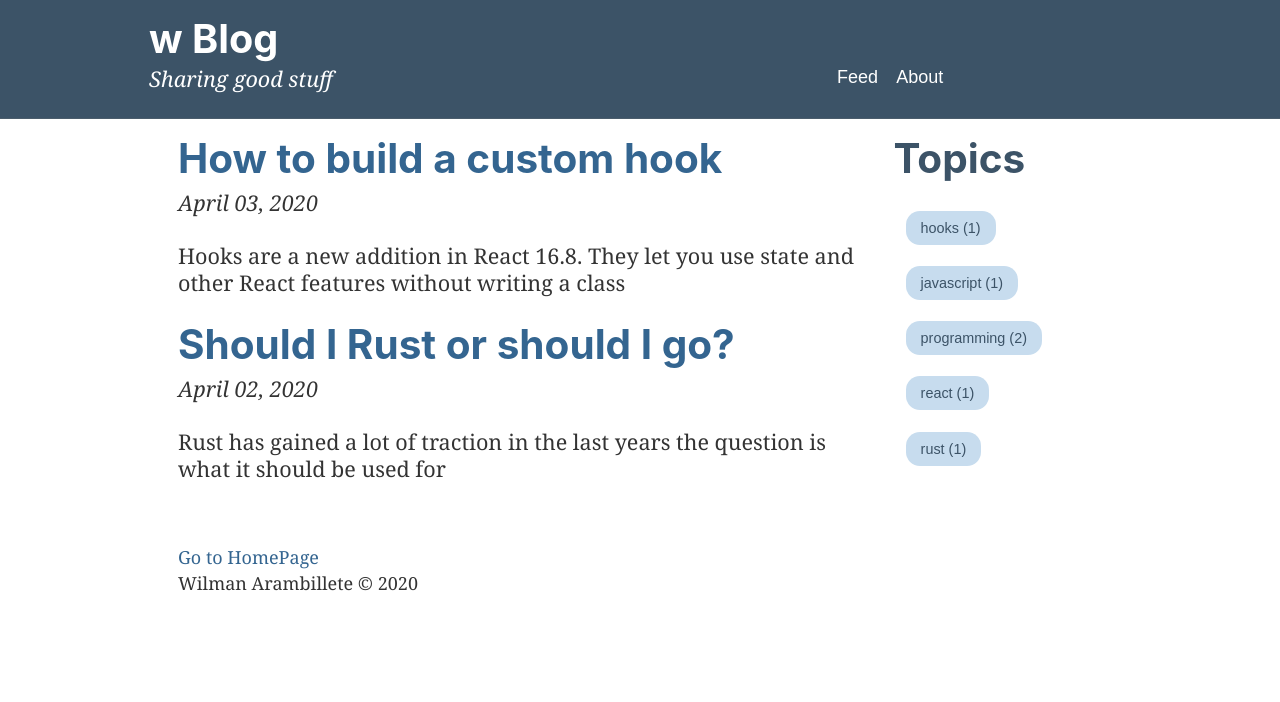
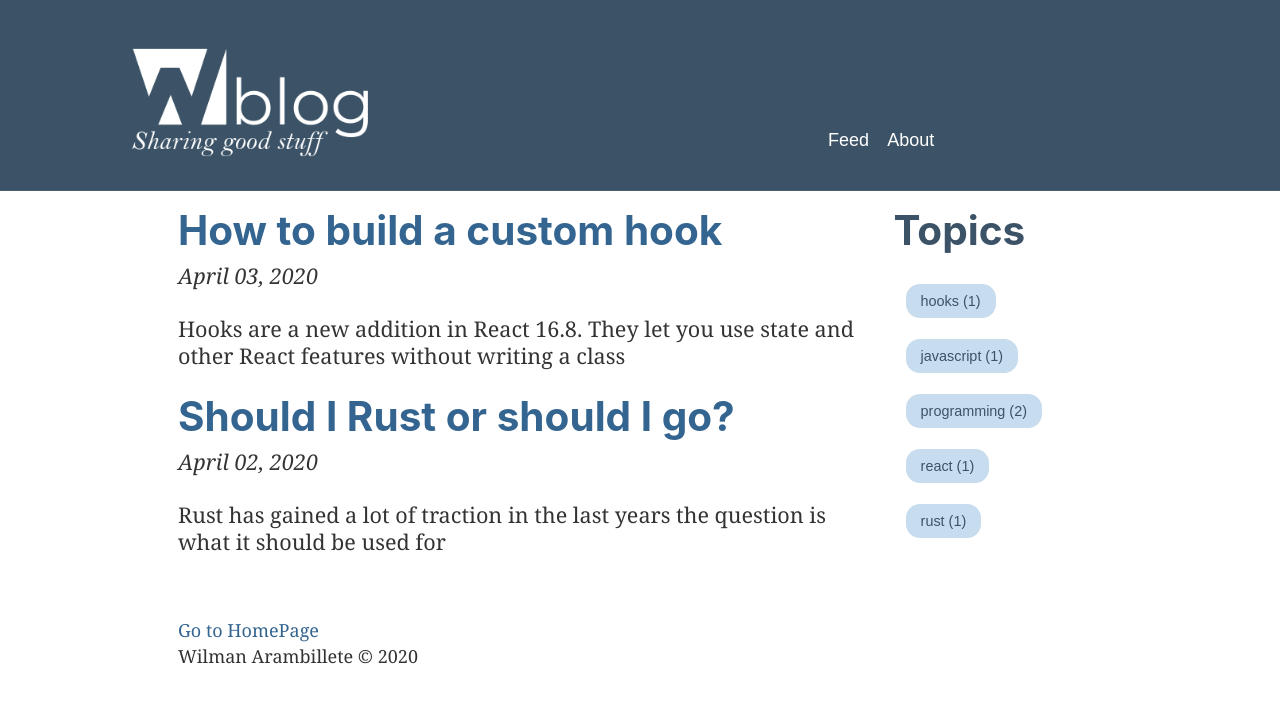
Before and after one commit to warambil/techblog, a Gatsby site: page / in a window 1280 px wide. Built offline with nearby package versions, Linux system fonts and the light colour scheme; Gatsby itself is replaced by a stand-in of ours; a web font is replaced by a local one.

Commit message:
Logo added

```diff
--- a/src/components/header.js
+++ b/src/components/header.js
@@ -1,6 +1,7 @@
 import { Link } from "gatsby"
 import PropTypes from "prop-types"
 import React from "react"
+import Logo from "./logo"
 
 
 const Header = ({ siteTitle, siteDescription }) => (
@@ -12,21 +13,10 @@ const Header = ({ siteTitle, siteDescription }) => (
         padding: `1em 0 0 1em`,
       }}
     >
-    <div className="logo">
-        <h1>
-          <Link
-            to="/"
-          >
-            {siteTitle}
-          </Link>
-        </h1>
-        <p style={{
-              fontStyle: `italic`,
-              fontSize: `larger`
-            }}
-        >
-          {siteDescription}
-        </p>
+      <div className="logo">
+        <Link to="/">
+          <Logo />
+        </Link>
       </div>
     </div>
     <div className="top-menu">
--- a/src/components/layout.js
+++ b/src/components/layout.js
@@ -32,6 +32,7 @@ const Layout = ({ children }) => {
         <meta name="viewport" content="width=device-width,initial-scale=1,maximum-scale=1,user-scalable=no" />
         <meta http-equiv="X-UA-Compatible" content="IE=edge,chrome=1" />
         <meta name="HandheldFriendly" content="true" />
+        <link rel="stylesheet" href="https://use.typekit.net/xlf0uhu.css"></link>
       </Helmet>
       <Header siteTitle={ data.site.siteMetadata.title } siteDescription={ data.site.siteMetadata.description } />
       <div
--- a/src/components/layout.scss
+++ b/src/components/layout.scss
@@ -609,11 +609,11 @@ header {
   justify-content: start;
 
   .logo {
-    margin-left: 2.2rem;
+    margin-left: 5rem;
   }
 
   .top-menu {
-    padding: 3.5rem 0 0 13rem;
+    padding: 7rem 0 0 13rem;
 
     ul {
       list-style-type: none;
@@ -760,7 +760,7 @@ footer {
   }
 
   header {
-    margin-left: -8rem;
+    margin-left: -9rem;
   }
 
   footer {
@@ -780,7 +780,7 @@ footer {
   }
 
   header {
-    margin-left: -8rem;
+    margin-left: -9rem;
   }
 
   footer {
@@ -803,7 +803,7 @@ footer {
     }
 
     .logo {
-      margin-left: 0;
+      margin-left: -4rem;
     }
 
     .top-menu {
@@ -854,7 +854,7 @@ footer {
     }
 
     .logo {
-      margin-left: 0;
+      margin-left: -4rem;
     }
 
     .top-menu {
--- /dev/null
+++ b/src/components/logo.js
@@ -0,0 +1,32 @@
+import React from "react"
+import { useStaticQuery, graphql } from "gatsby"
+import Img from "gatsby-image"
+
+/*
+ * This component is built using `gatsby-image` to automatically serve optimized
+ * images with lazy loading and reduced file sizes. The image is loaded using a
+ * `useStaticQuery`, which allows us to load the image from directly within this
+ * component, rather than having to pass the image data down from pages.
+ *
+ * For more information, see the docs:
+ * - `gatsby-image`: https://gatsby.dev/gatsby-image
+ * - `useStaticQuery`: https://www.gatsbyjs.org/docs/use-static-query/
+ */
+
+const Logo = () => {
+  const data = useStaticQuery(graphql`
+    query {
+      placeholderImage: file(relativePath: { eq: "logo.png" }) {
+        childImageSharp {
+          fixed(width: 400) {
+            ...GatsbyImageSharpFixed
+          }
+        }
+      }
+    }
+  `)
+
+  return <Img fixed={data.placeholderImage.childImageSharp.fixed} />
+}
+
+export default Logo
```
Also changed, not shown: src/components/layout.css (deleted), src/images/logo.png (added).
